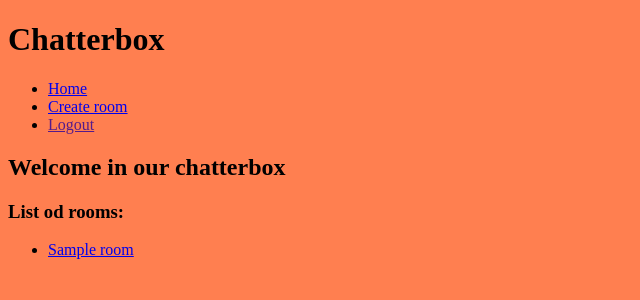
After one commit to J12OV/PythonRemoteCZ8, a Django app: template chatterbox/templates/chatterbox/home.html in a window 1280 px wide. The commit adds this page. Shown: the top 300 px of the page, without its empty margins (0-640 px from the left). Run offline with Django 3.2, Linux system fonts and the light colour scheme; the template is opened without the code that fills it: most values are stand-ins (such as "Sample title", 1, 10 or a date in 2020).

Commit message:
Inheritance

```diff
--- a/chatterbox/models.py
+++ b/chatterbox/models.py
@@ -1,8 +1,9 @@
-from django.contrib.auth.models import User
+from django.contrib.auth.models import AbstractUser, User
 from django.db import models
 
 # Create your models here.
 class Room(models.Model):
+ #   host = models.ForeignKey(User, on_delete=models.SET_NULL, null=True)
     name = models.CharField(max_length=200)
     description = models.TextField(null=True, blank=True)
     created = models.DateTimeField(auto_now_add=True)
--- /dev/null
+++ b/chatterbox/templates/chatterbox/home.html
@@ -0,0 +1,13 @@
+{% extends 'main.html' %}
+
+{% block content %}
+  <h2> Welcome in our chatterbox</h2>
+  <h3> List od rooms: </h3>
+  <ul>
+  {% for room in rooms %}
+    <li>
+        <a href="{% url 'room' room.id %}">{{ room.name }}</a>
+    </li>
+  {% endfor %}
+  </ul>
+{% endblock %}
--- a/chatterbox_project/urls.py
+++ b/chatterbox_project/urls.py
@@ -15,11 +15,15 @@ Including another URLconf
 """
 from django.contrib import admin
 from django.urls import path
+
 import chatterbox.views
 
 urlpatterns = [
+    path('',chatterbox.views.home, name='home'),
     path('admin/', admin.site.urls),
+    path('hello/', chatterbox.views.hello),
     path('hello/<s>', chatterbox.views.hello),
     path('search/<s>', chatterbox.views.search),
+    path('room/<str:pk>/', chatterbox.views.room, name='room'),
 
 ]
--- /dev/null
+++ b/static/chatterbox/style.css
@@ -0,0 +1,3 @@
+body {
+    background-color: coral;
+}
--- /dev/null
+++ b/templates/main.html
@@ -0,0 +1,16 @@
+<!DOCTYPE html>
+{% load static %}
+<html lang="en">
+<head>
+    <meta charset="UTF-8">
+    <title>Title</title>
+    <link rel="stylesheet" href="{% static 'chattebox/style.css' %}" />
+
+</head>
+<body>
+  <h1>Chatterbox</h1>
+  {% include 'navbar.html' %}
+  {% block content %}{% endblock %}
+
+</body>
+</html>
--- /dev/null
+++ b/templates/navbar.html
@@ -0,0 +1,7 @@
+{% load static %}
+<ul>
+  <li><a href="{% url 'home' %} ">Home</a></li>
+  <li><a href="{% url 'home' %} ">Create room</a></li>  <!--TODO -->
+  <li><a href="">Logout</a></li>
+
+</ul>
```
Also changed, not shown: chatterbox/templates/chatterbox/room.html (added, +9 -0 lines), chatterbox/templates/chatterbox/search.html (+5 -14 lines), chatterbox/views.py (+9 -0 lines).
